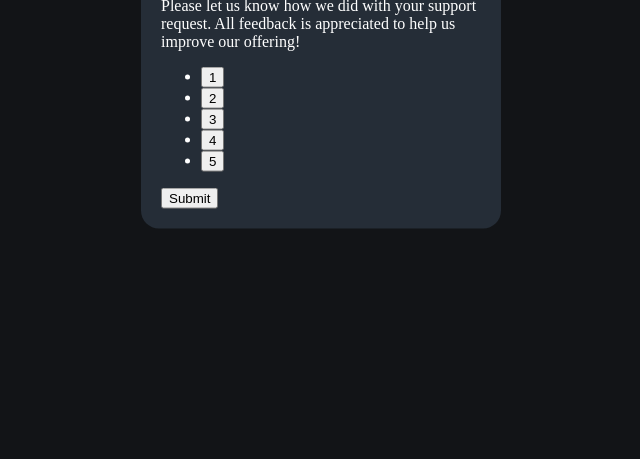
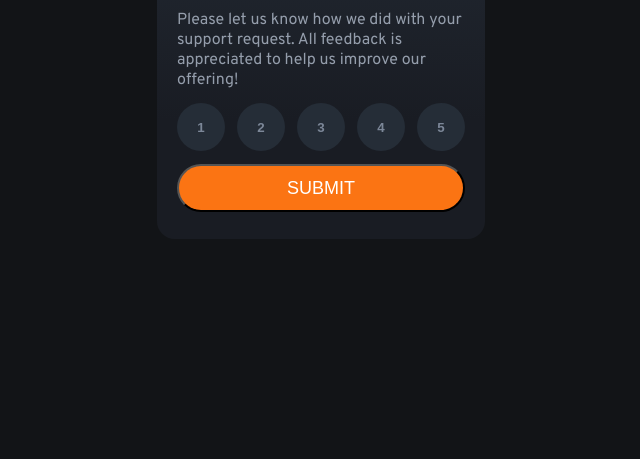
Before and after one commit to DawidGradowski/interactive-rating-frontendmentor, a plain HTML site: page index.html in a window 1280 px wide. Shown: the part 341-800 px from the top of the page, without its empty margins (319-959 px from the left). Drawn offline with Linux system fonts and the light colour scheme.

Commit message:
create CSS for first panel without active states

```diff
--- a/index.html
+++ b/index.html
@@ -5,6 +5,9 @@
   <meta name="viewport" content="width=device-width, initial-scale=1.0"> <!-- displays site properly based on user's device -->
 
   <link rel="icon" type="image/png" sizes="32x32" href="./images/favicon-32x32.png">
+  <link rel="preconnect" href="https://fonts.googleapis.com">
+  <link rel="preconnect" href="https://fonts.gstatic.com" crossorigin>
+  <link href="https://fonts.googleapis.com/css2?family=Overpass:wght@400;700&display=swap" rel="stylesheet">
   <link rel="stylesheet" href="style.css">
 
   <title>Frontend Mentor | Interactive rating component</title>
@@ -21,6 +24,7 @@
     <section class="rate-panel">
       <div class="logo-container">
         <img src="images/icon-star.svg" alt="Star logo" class="star-logo">
+      </div>
       <h1>How did we do?</h1>
       <p>Please let us know how we did with your support request. All feedback is appreciated to help us improve our offering!</p>
       <ul class="btn-list">
@@ -40,8 +44,7 @@
           <button class="rate-btn">5</button>
         </li>
       </ul>
-        <button id="submit-btn">Submit</button>
-      </div>
+      <button id="submit-btn">SUBMIT</button>
     </section>
     <section class="thanks-panel hidden">
       <img src="images/illustration-thank-you.svg" alt="Thank you image">
--- a/style.css
+++ b/style.css
@@ -1,15 +1,33 @@
+:root{
+    --orange: hsl(25, 97%, 53%);
+    --white: hsl(0, 0%, 100%);
+    --light-grey: hsl(217, 12%, 63%);
+    --medium-grey: hsl(216, 12%, 54%);
+    --dark-blue: hsl(213, 19%, 18%);
+    --very-dark-blue: hsl(216, 12%, 8%);
+}
+
+*{
+    margin: 0;
+    padding: 0;
+}
+
+
 body{
     color: white;
-    background-color: hsl(216, 12%, 8%);
+    background-color: var(--very-dark-blue);
+    font-family: 'Overpass', sans-serif;
 }
 
 main{
-    background-color: hsl(213, 19%, 18%);
+    background: rgb(25,28,35);
+    background: linear-gradient(360deg, rgba(25,28,35,1) 33%, rgba(35,42,52,1) 100%);
     width: 80%;
     border-radius: 1.125rem;
     padding: 1.25rem;
     margin: 0 auto;
-    max-width: 20rem;
+    max-width: 18rem;
+    min-height: 20rem;
     position: absolute;
     top: 50%;
     left: 50%;
@@ -19,3 +37,57 @@ main{
 .hidden{
     display: none;
 }
+
+.logo-container{
+    width: 3rem;
+    height: 3rem;
+    border-radius: 50%;
+    background-color: var(--dark-blue);
+    display: flex;
+    align-items: center;
+    justify-content: center;
+
+}
+
+.logo-container img{
+    aspect-ratio: 1/1;
+    height: 1rem;
+}
+
+p{
+    color: var(--light-grey);
+}
+
+ul{
+    list-style: none;
+    display: flex;
+    justify-content: space-between;
+}
+
+.rate-btn{
+    width: 3rem;
+    height: 3rem;
+    border: none;
+    border-radius: 50%;
+    color: var(--medium-grey);
+    font-weight: 700;
+    background-color: var(--dark-blue);
+}
+
+#submit-btn{
+    margin: 0 auto;
+    width: 100%;
+    background-color: var(--orange);
+    color: white;
+    font-size: 1.125em;
+    border-radius: 1.5rem;
+    min-height: 3rem;
+}
+
+.rate-panel{
+    display: flex;
+    flex-direction: column;
+    align-content: space-around;
+    justify-content: space-around;
+    min-height: 20rem;
+}
```
Lines whose indentation alone changed are shown as unchanged.
